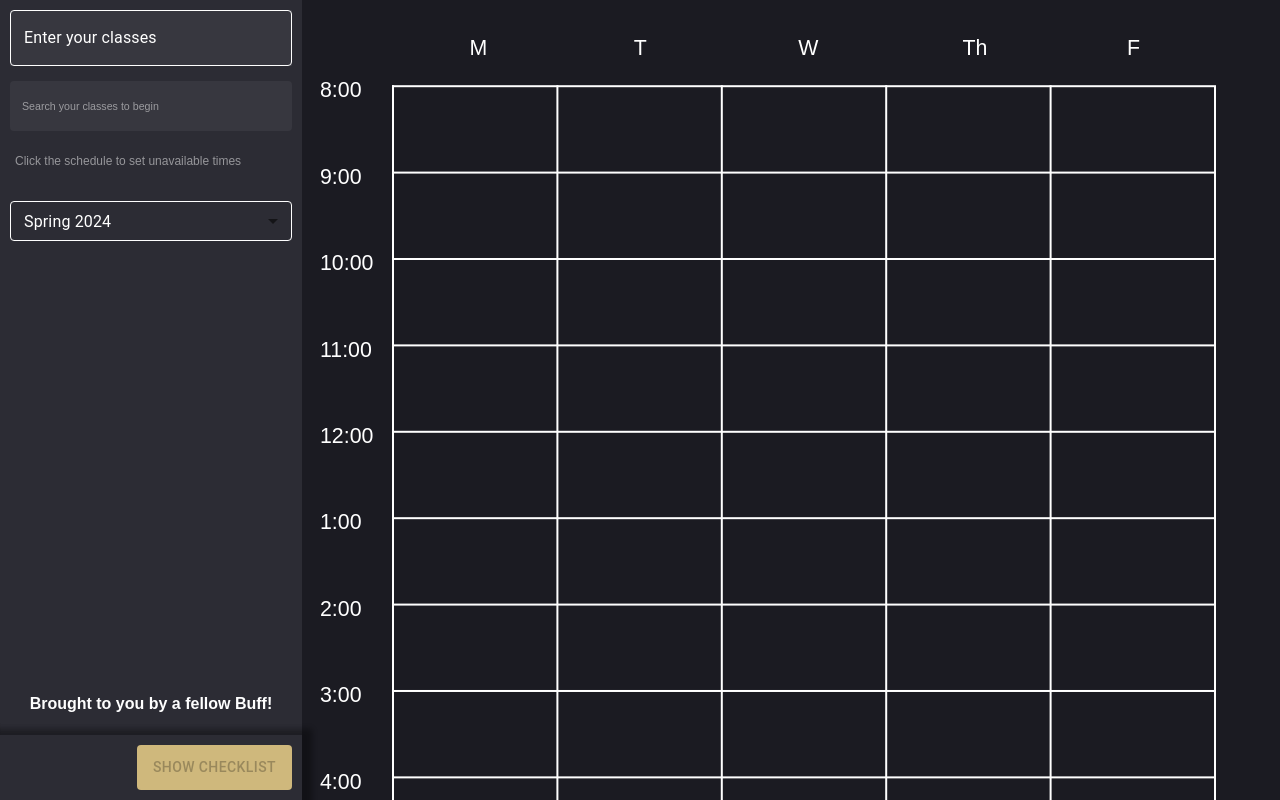
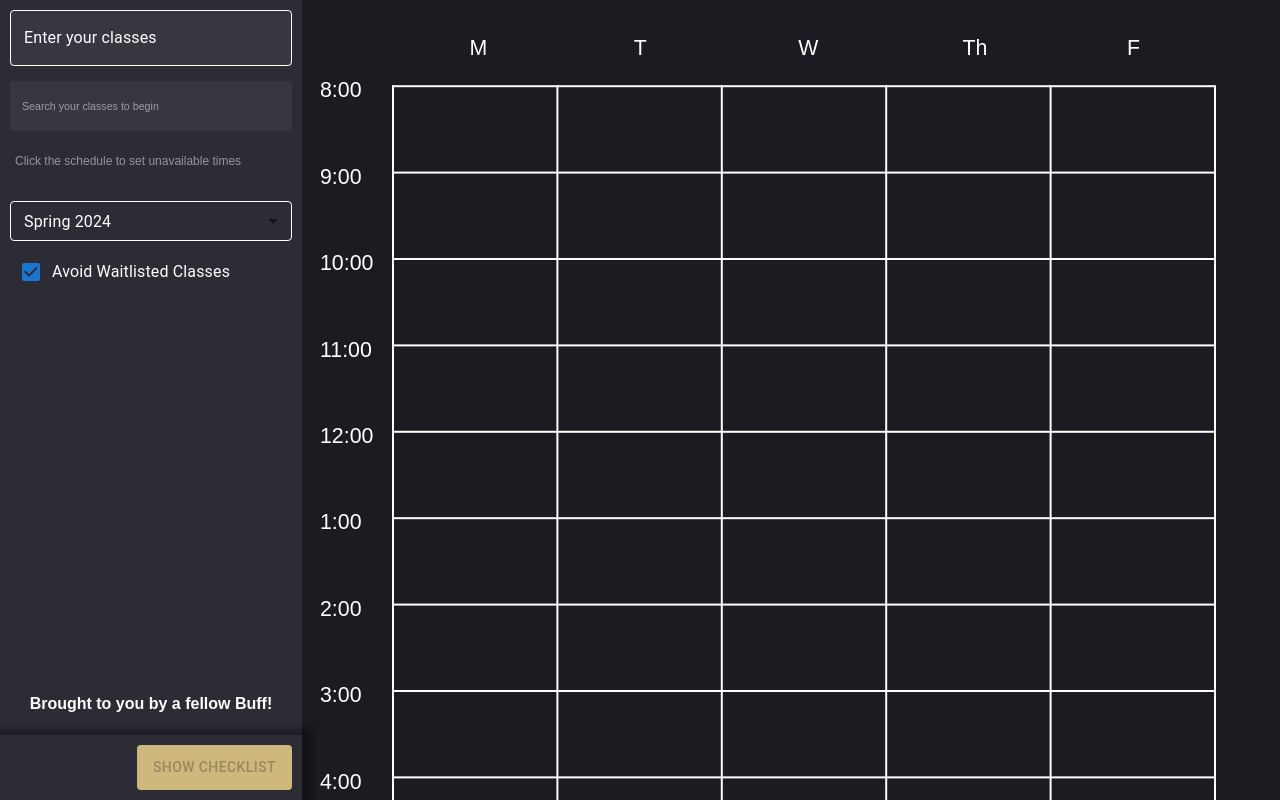
Before and after one commit to Unfaxed/cu_scheduler, a Next.js app: page / in a window 1280 px wide. Built offline with nearby package versions, Linux system fonts and the light colour scheme.

Commit message:
Avoid Waitlisted classes checkbox

```diff
--- a/comps/Settings.js
+++ b/comps/Settings.js
@@ -1,12 +1,17 @@
 
-import { Select, MenuItem } from '@mui/material';
+import { Checkbox, ListItem, ListItemText, Select, MenuItem } from '@mui/material';
 
-export default function Settings({semester}){
+export default function Settings({semester, State}){
 
     const semesters = ["Summer 2024", "Spring 2024", "Fall 2023"];
     const curr = semester == null ? "spring 2024" : semester.replace("-", " ").toLowerCase();
 
+    const handleWaitlistChange = () => {
+        State.setAvoidWaitlist(!State.avoid_waitlist);
+    }
+
     return (
+        <>
         <div>
             <Select size="small" value={1} sx={{color: "white", width: "100%"}}>
                 {semesters.map((sem, i) => {
@@ -19,5 +24,15 @@ export default function Settings({semester}){
                 })}
             </Select>
         </div>
+        <div className='pointer_hover'>
+            <ListItem style={{paddingLeft: "0", paddingBottom: "0", paddingTop: "10px"}}>
+                <Checkbox sx={{color: "white"}}
+                onClick={handleWaitlistChange}
+                checked={State.avoid_waitlist}>
+                </Checkbox>
+                <ListItemText onClick={handleWaitlistChange}>Avoid Waitlisted Classes</ListItemText>
+            </ListItem>
+        </div>
+        </>
     );
 }
--- a/pages/api/optimizer.js
+++ b/pages/api/optimizer.js
@@ -126,6 +126,8 @@ export default async function handler(req, res){
             }
         }
 
+        const avoid_waitlist = data.avoid_waitlist == undefined ? true : data.avoid_waitlist;
+
         for (let i = 0; i < preschedule.length; i++){ //each class to be scheduled
 
             const title = preschedule[i].title.toUpperCase();
@@ -137,8 +139,9 @@ export default async function handler(req, res){
                 const model_var = {enrolled_count: 1, cost: 0, cost_orig: 0} //boolean cost
                 model_var["c" + i + "-enrolled"] = 1;
 
-                if (offering.full) {
+                if (offering.full && avoid_waitlist) {
                     model_var.cost_orig += 30; //avoid waitlist
+                    console.log("added waitlist cost");
                 }
 
                 //avoid professor
--- a/pages/index.js
+++ b/pages/index.js
@@ -64,6 +64,7 @@ export default function Index({analytics, srcdb, semester}) {
     const [checklist_selected, setChecklistSelected] = useState([]);
     const [results_cache, setResultsCache] = useState({});
     const [class_submenu, setClassSubmenu] = useState(null);
+    const [avoid_waitlist, setAvoidWaitlist] = useState(true);
 
     const State = {
         schedule_svg, setScheduleSVG, loading, setLoading, status_message, setStatusText, preschedule, setPreSchedule,
@@ -71,7 +72,7 @@ export default function Index({analytics, srcdb, semester}) {
         color_key, setColorKey, ut_create0, setUTCreatorStart, ut_create1, setUTCreatorEnd, full_schedule_set, setFullScheduleSet,
         selected_schedule_index, setSelectedScheduleIndex, conflict_class, setConflictingClass, checklist_visible, setChecklistVisible,
         menu_shown, setMenuShown, show_menu_x, setShowMenuXButton, checklist_selected, setChecklistSelected, results_cache, setResultsCache,
-        class_submenu, setClassSubmenu
+        class_submenu, setClassSubmenu, avoid_waitlist, setAvoidWaitlist
     }
 
     useEffect(() => {
@@ -317,6 +318,7 @@ export default function Index({analytics, srcdb, semester}) {
 
         const params = JSON.stringify({
             avoid_times: schedule.avoid_times,
+            avoid_waitlist,
             preschedule: pre2
         });
 
@@ -349,7 +351,7 @@ export default function Index({analytics, srcdb, semester}) {
         if (!res.conflictions) {
             var schedule_index = selected_schedule_index;
 
-            if (!cached || schedule.classes.length != preschedule.length){
+            if (!cached || schedule.classes.length != preschedule.length || res.schedules.length <= schedule_index){
                 setSelectedScheduleIndex(0);
                 schedule_index = 0;
             }
@@ -372,6 +374,10 @@ export default function Index({analytics, srcdb, semester}) {
             if (lastAddedClass != null && conflict_class == null) setConflictingClass(lastAddedClass.toUpperCase());
         }
     }
+
+    useEffect(() => {
+        submit();
+    }, [avoid_waitlist]);
 
     //old chip:
     //<Chip key={"class-chip-" + i} label={cl.title+ " " + cl.type} variant="filled" onDelete={() => removePrescheduleClass(cl)} sx={{bgcolor: (conflict_class != null && conflict_class.toLowerCase() == cl.title.toLowerCase()) ? "red" : "white", marginRight: "3px", marginBottom: "3px"}}></Chip>
@@ -425,12 +431,12 @@ export default function Index({analytics, srcdb, semester}) {
                         <div style={{marginTop: "15px", marginLeft: "5px"}}>
                             <span style={{fontSize: "9pt", color: "rgba(255, 255, 255, 0.5)"}}>Click the schedule to set unavailable times</span>
                         </div>
+                        <div style={{marginTop: "30px"}}>
+                            <Settings semester={semester} State={State}></Settings>
+                        </div>
                     </>) : (
                         <ClassSubmenu cl={preschedule[class_submenu]} State={State} submit={submit}></ClassSubmenu>
                     )}
-                    <div style={{marginTop: "30px"}}>
-                        <Settings semester={semester}></Settings>
-                    </div>
                 </div>
                 <div className={styles.menu1_submit}>
                     {class_submenu == null && (<div style={{position: "absolute", top: "-40px", fontSize: "12pt", width: "calc(100% - 20px)"}}>
--- a/styles/globals.css
+++ b/styles/globals.css
@@ -17,6 +17,10 @@ a:hover{
     text-decoration: underline;
 }
 
+.pointer_hover:hover{
+    cursor: pointer;
+}
+
 .MuiOutlinedInput-notchedOutline{
     border-color: #FFF !important;
     color: #FFF !important;
```
